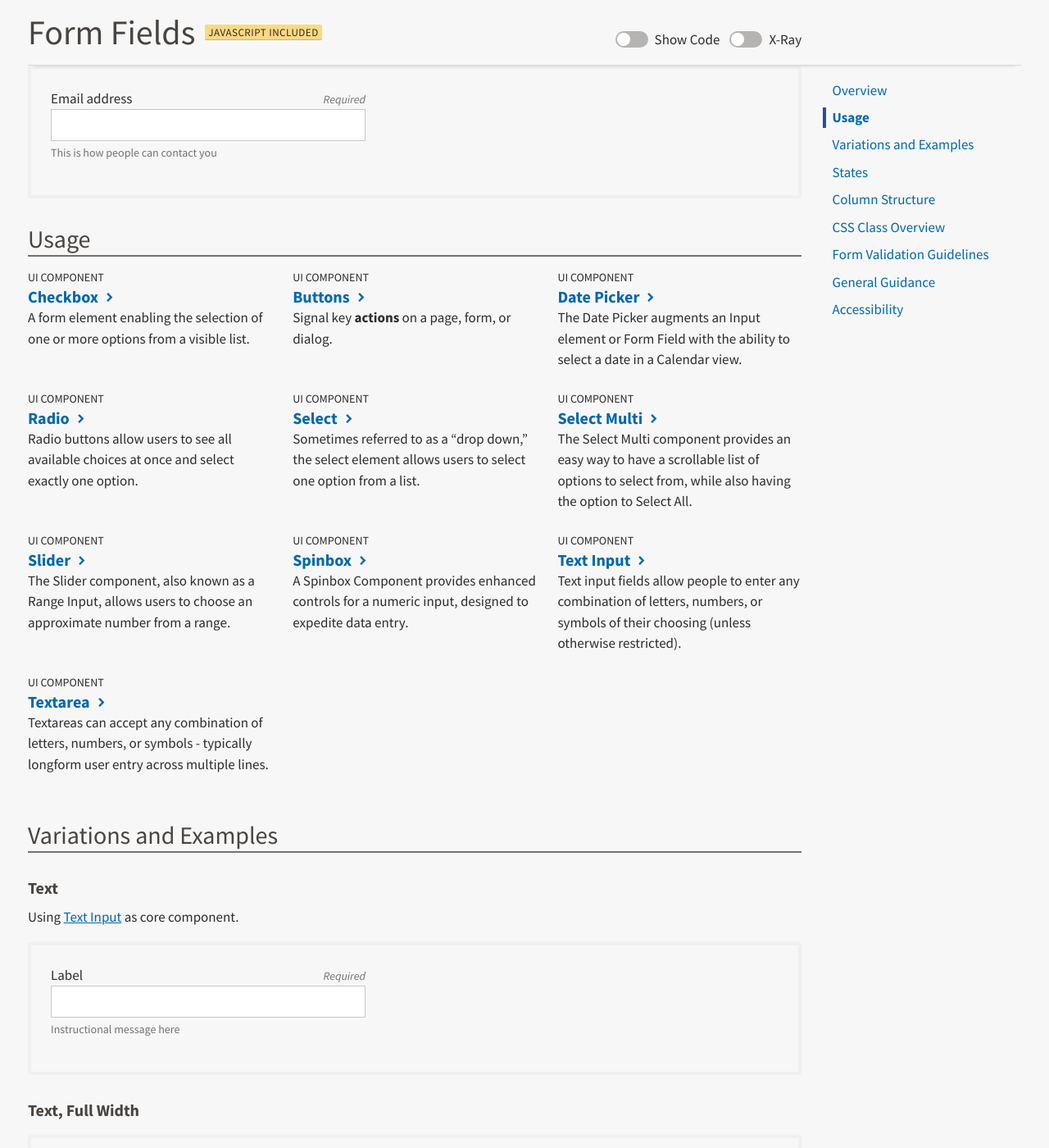
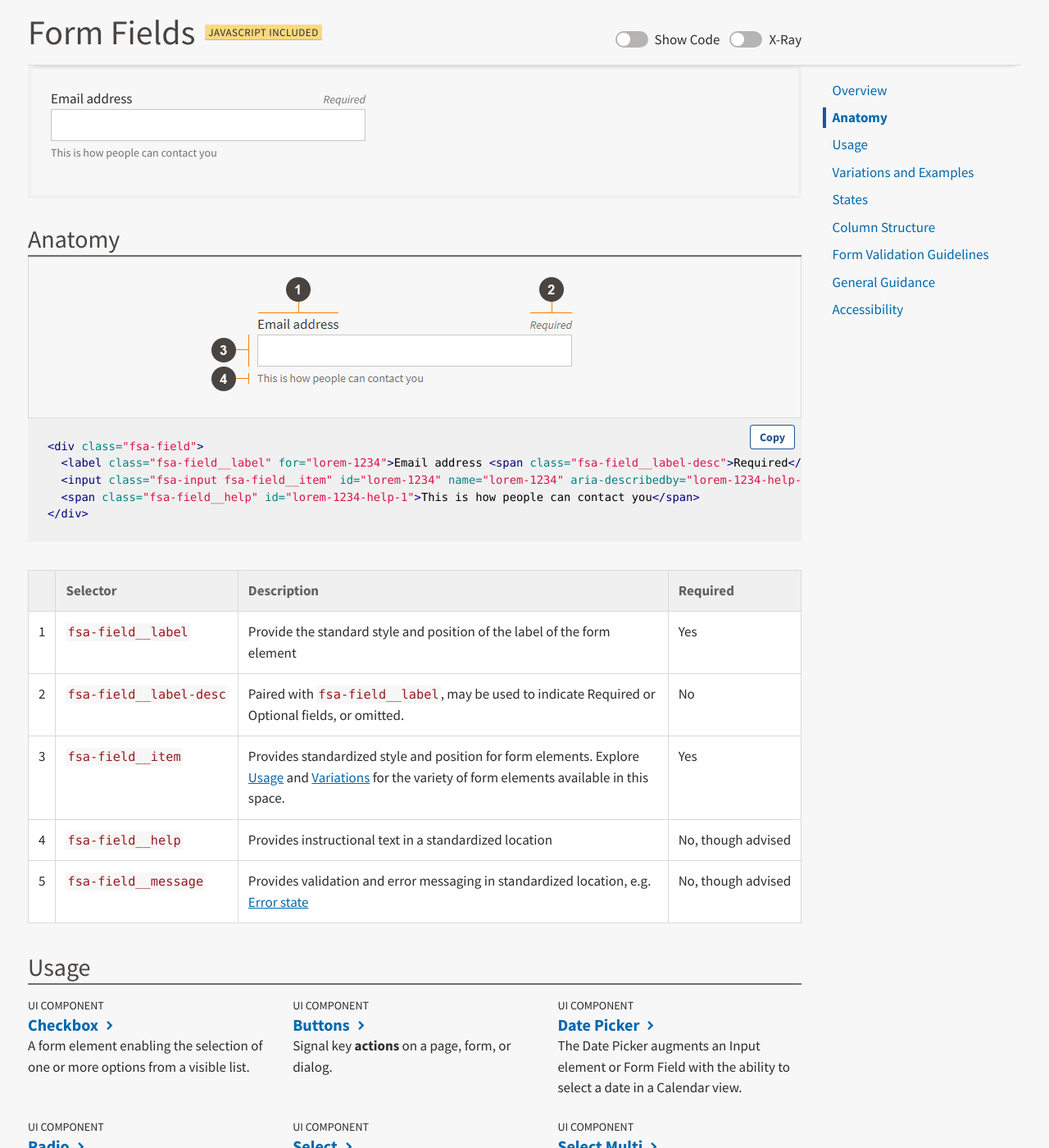
Before and after one commit to USDA-FSA/fsa-design-system, a Jekyll site: the page built from components/form-fields/index.md, in a window 1280 px wide and 1400 px high, scrolled down 455 px. Shown: the whole window at 82% size. Built offline with Jekyll 4.4.1, drawn with Linux system fonts in a browser that asks for light colours; some of the changed text lies outside the part shown.

Commit message:
Anatomy: Form Field [closes #390]

````diff
--- a/components/form-fields/index.md
+++ b/components/form-fields/index.md
@@ -28,6 +28,60 @@ title_label: 'JavaScript Included'
     <span class="fsa-field__help" id="lorem-1234-help-1">This is how people can contact you</span>
   </div>
 </div>
+
+## Anatomy
+
+{% assign anatomy__image-on = "form-field--on.png" %}
+
+{% include anatomy.html %}
+```html
+<div class="fsa-field">
+  <label class="fsa-field__label" for="lorem-1234">Email address <span class="fsa-field__label-desc">Required</span></label>
+  <input class="fsa-input fsa-field__item" id="lorem-1234" name="lorem-1234" aria-describedby="lorem-1234-help-1" aria-required="true" type="email" value="">
+  <span class="fsa-field__help" id="lorem-1234-help-1">This is how people can contact you</span>
+</div>
+```
+
+<table class="fsa-table fsa-table--responsive fsa-table--responsive-horizontal">
+  <thead>
+    <th scope="col"><span class="fsa-sr-only">Marker</span></th>
+    <th scope="col">Selector</th>
+    <th scope="col">Description</th>
+    <th scope="col">Required</th>
+  </thead>
+  <tbody>
+    <tr>
+      <th aria-label="Marker" scope="row">1</th>
+      <th aria-label="Selector" scope="row"><nobr><code>fsa-field__label</code></nobr></th>
+      <td aria-label="Description"><div> Provide the standard style and position of the label of the form element </div></td>
+      <td aria-label="Required"><nobr> Yes </nobr></td>
+    </tr>
+    <tr>
+      <th aria-label="Marker" scope="row">2</th>
+      <th aria-label="Selector" scope="row"><nobr><code>fsa-field__label-desc</code></nobr></th>
+      <td aria-label="Description"><div> <span>Paired with <nobr><code>fsa-field__label</code></nobr>, may be used to indicate Required or Optional fields, or omitted.</span> </div></td>
+      <td aria-label="Required"><nobr> No </nobr></td>
+    </tr>
+    <tr>
+      <th aria-label="Marker" scope="row">3</th>
+      <th aria-label="Selector" scope="row"><nobr><code>fsa-field__item</code></nobr></th>
+      <td aria-label="Description"><div> Provides standardized style and position for form elements. Explore <a href="#usage">Usage</a> and <a href="#variations-and-examples">Variations</a> for the variety of form elements available in this space. </div></td>
+      <td aria-label="Required"><nobr> Yes </nobr></td>
+    </tr>
+    <tr>
+      <th aria-label="Marker" scope="row">4</th>
+      <th aria-label="Selector" scope="row"><nobr><code>fsa-field__help</code></nobr></th>
+      <td aria-label="Description"><div> Provides instructional text in a standardized location </div></td>
+      <td aria-label="Required"><nobr> No, though advised </nobr></td>
+    </tr>
+    <tr>
+      <th aria-label="Marker" scope="row">5</th>
+      <th aria-label="Selector" scope="row"><nobr><code>fsa-field__message</code></nobr></th>
+      <td aria-label="Description"><div> Provides validation and error messaging in standardized location, e.g. <a href="#states">Error state</a> </div></td>
+      <td aria-label="Required"><nobr> No, though advised </nobr></td>
+    </tr>
+  </tbody>
+</table>
 
 ## Usage
 
@@ -884,43 +938,6 @@ By using `fsa-field--columns` paired with use of the [Grid System]({{ site.baseu
 {% endcapture %}
 {% include preview-and-snippet.html %}
 
-## CSS Class Overview
-
-<table class="fsa-table fsa-table--responsive fsa-table--responsive-horizontal">
-  <thead>
-    <th scope="col">Selector</th>
-    <th scope="col">Description</th>
-    <th scope="col">Required</th>
-  </thead>
-  <tbody>
-    <tr>
-      <th aria-label="Selector" scope="row"><code>fsa-field__label</code></th>
-      <td aria-label="Description">Provide the standard style and position of the label of the form element</td>
-      <td aria-label="Required">Yes</td>
-    </tr>
-    <tr>
-      <th aria-label="Selector" scope="row"><code>fsa-field__label-desc</code></th>
-      <td aria-label="Description"><span>Paired with <code>fsa-field__label</code>, may be used to indicate Required or Optional fields, or omitted.</span></td>
-      <td aria-label="Required">No</td>
-    </tr>
-    <tr>
-      <th aria-label="Selector" scope="row"><code>fsa-field__item</code></th>
-      <td aria-label="Description">Provides standardized style and position for form elements</td>
-      <td aria-label="Required">Yes</td>
-    </tr>
-    <tr>
-      <th aria-label="Selector" scope="row"><code>fsa-field__help</code></th>
-      <td aria-label="Description">Provides instructional text in a standardized location</td>
-      <td aria-label="Required">No, though advised</td>
-    </tr>
-    <tr>
-      <th aria-label="Selector" scope="row"><code>fsa-field__message</code></th>
-      <td aria-label="Description">Provides validation and error messaging in standardized location</td>
-      <td aria-label="Required">No, though advised</td>
-    </tr>
-  </tbody>
-</table>
-
 ## Form Validation Guidelines
 
 Common themes that should be followed when developing a validation and messaging system that will help to optimize the workflow of a User. This allows for a more positive User Experience when an system or User error has taken place.
````
Also changed, not shown: img/anatomy/form-field--on.png (added).
